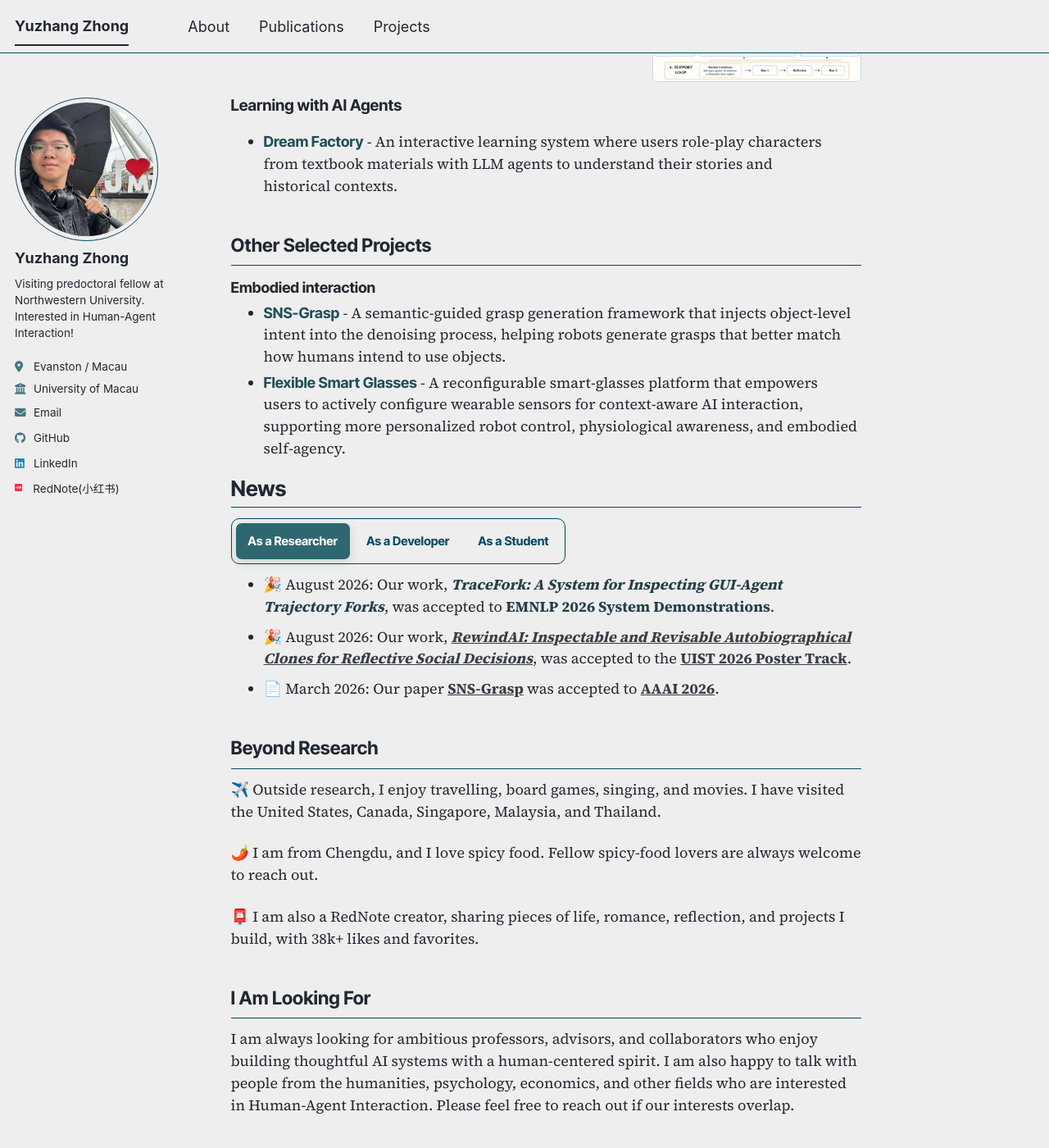
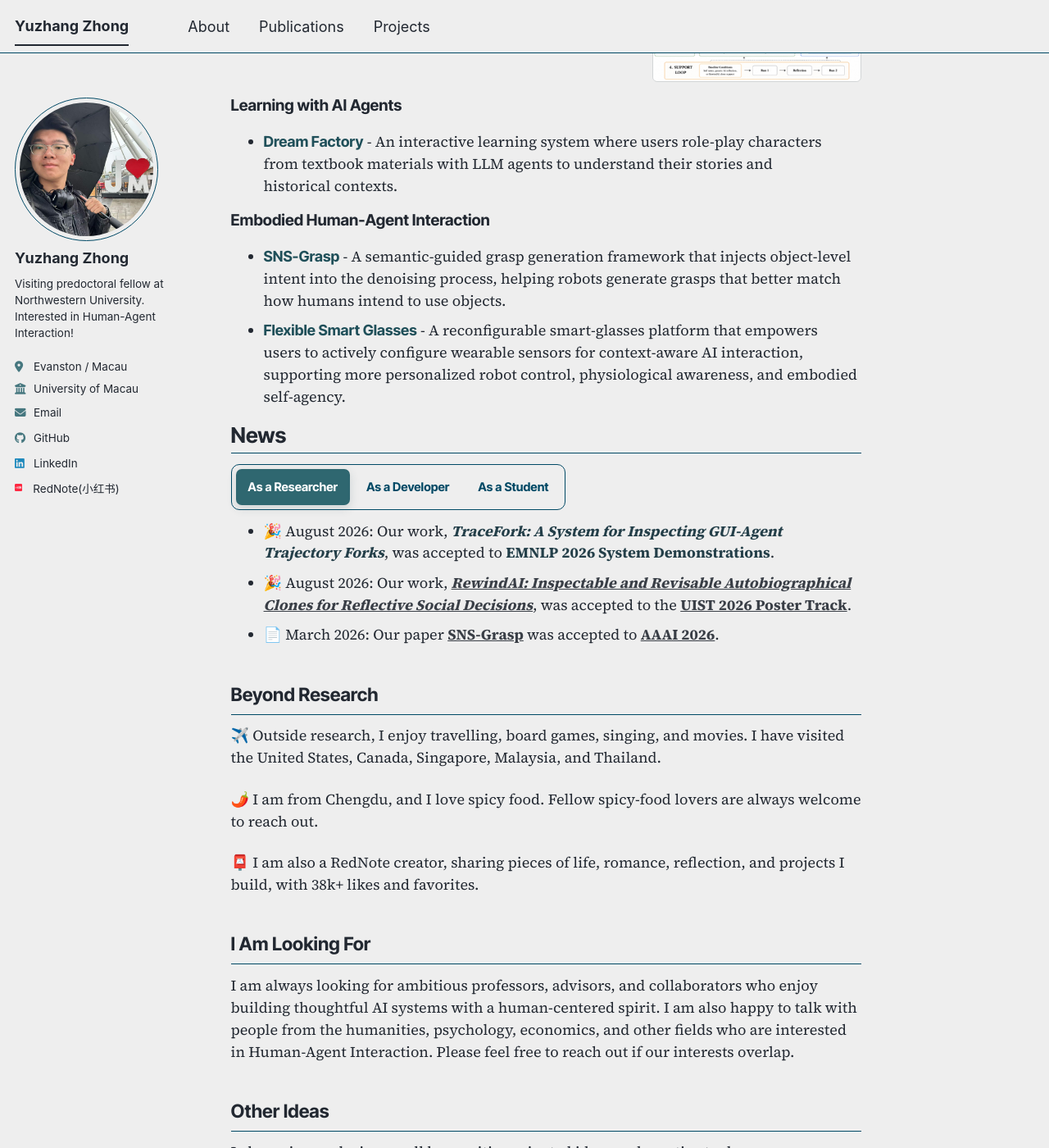
Before and after one commit to yuzhang-zhong/yuzhang-zhong.github.io, a Jekyll site: the page built from _pages/about.md, in a window 1280 px wide and 1400 px high, scrolled down 848 px. Shown: the whole window at 82% size. Built offline with Jekyll 4.4.1, drawn with Linux system fonts in a browser that asks for light colours; comment, search, counter and statistics services are not loaded; a style sheet for code colours, icons or effects is not loaded.

Commit message:
Promote embodied interaction to research focus

```diff
--- a/_includes/head/custom.html
+++ b/_includes/head/custom.html
@@ -178,7 +178,6 @@
 
   .page__content #about,
   .page__content #research,
-  .page__content #projects,
   .page__content #news,
   .page__content #beyond-research,
   .page__content #other-ideas {
@@ -295,26 +294,6 @@
 
   .news-tabs__panel[hidden] {
     display: none;
-  }
-
-  .project-directions {
-    margin: 0.55rem 0 1.1rem;
-  }
-
-  .page__content .project-directions h3 {
-    margin-top: 0.9rem;
-    margin-bottom: 0.4rem;
-    font-size: 1rem;
-  }
-
-  .page__content .project-directions ul {
-    margin-top: 0.2rem;
-    margin-bottom: 0.65rem;
-  }
-
-  .page__content .project-directions li {
-    margin-bottom: 0.28rem;
-    line-height: 1.48;
   }
 
   .project-paper-card {
--- a/_pages/about.md
+++ b/_pages/about.md
@@ -12,7 +12,6 @@ redirect_from:
 <nav class="home-right-nav" aria-label="Homepage sections">
   <a href="#about">About</a>
   <a href="#research">Research</a>
-  <a href="#projects">Projects</a>
   <a href="#news">News</a>
   <a href="#beyond-research">Lifestyle</a>
   <a href="#other-ideas">Ideas</a>
@@ -52,13 +51,7 @@ My research focuses on <span class="project-name">Human-Agent Interaction</span>
 
 - <span class="project-name">Dream Factory</span> - An interactive learning system where users role-play characters from textbook materials with LLM agents to understand their stories and historical contexts.
 
-</section>
-
-<h2 id="projects">Other Selected Projects</h2>
-
-<section class="project-directions" markdown="1">
-
-### Embodied interaction
+### Embodied Human-Agent Interaction
 
 - <span class="project-name">SNS-Grasp</span> - A semantic-guided grasp generation framework that injects object-level intent into the denoising process, helping robots generate grasps that better match how humans intend to use objects.
 - <span class="project-name">Flexible Smart Glasses</span> - A reconfigurable smart-glasses platform that empowers users to actively configure wearable sensors for context-aware AI interaction, supporting more personalized robot control, physiological awareness, and embodied self-agency.
```
